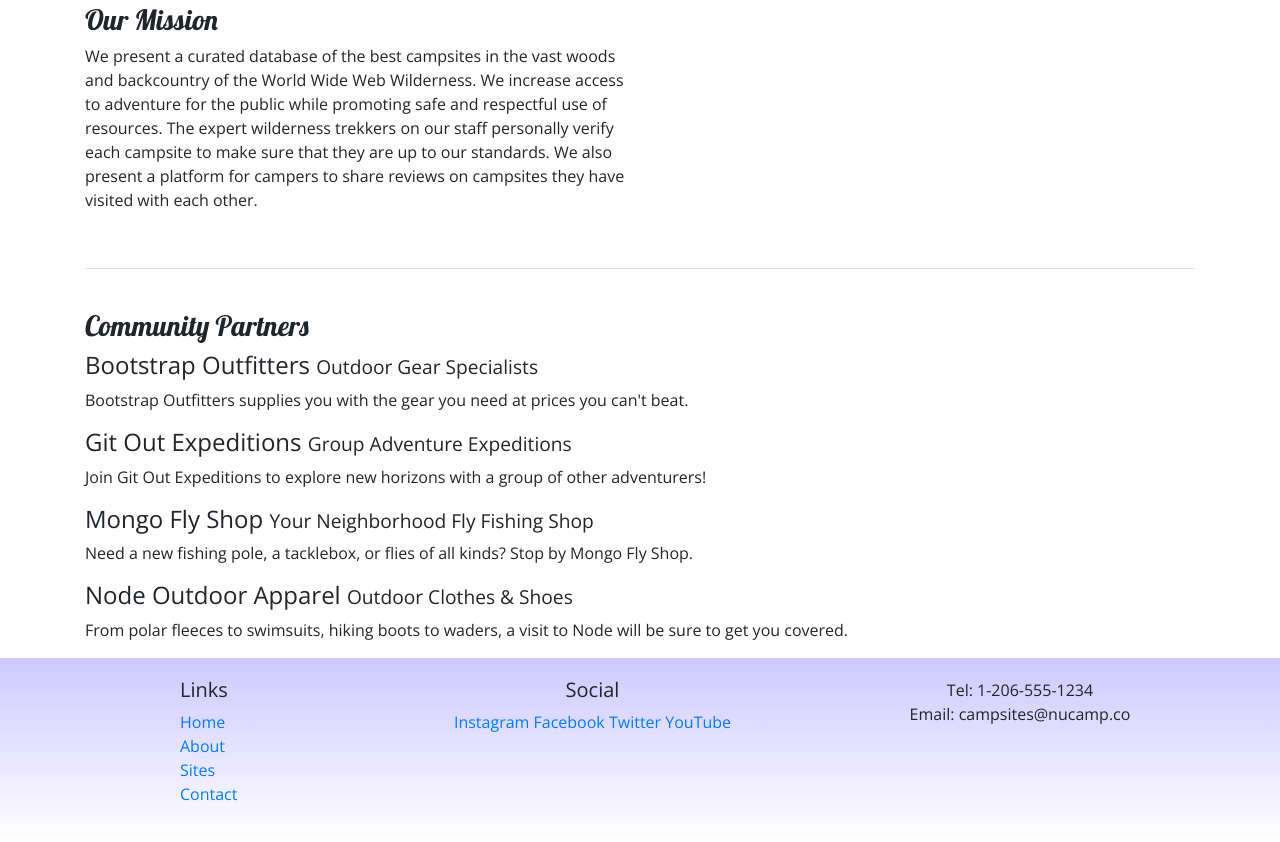
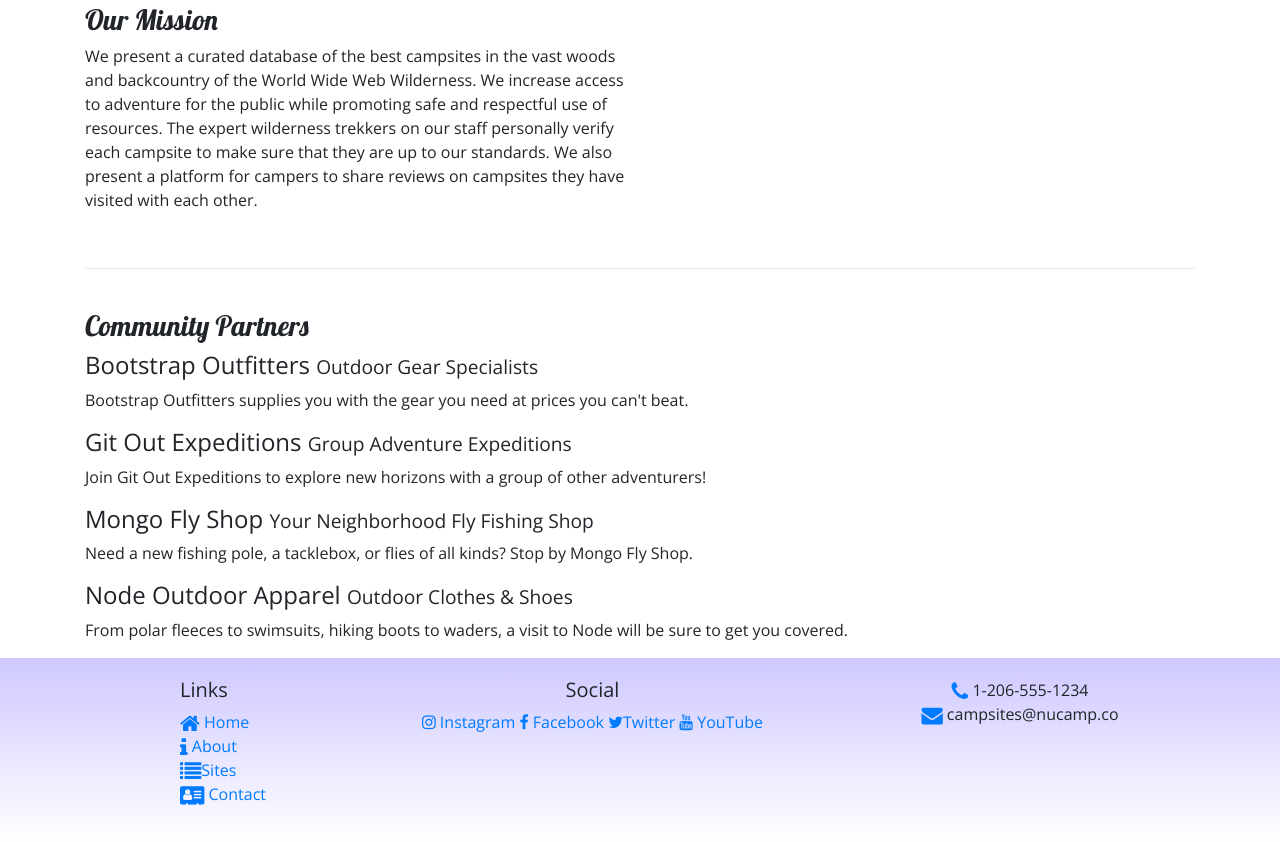
Before and after one commit to crivera6/nucamp-website, a website: page aboutus.html in a window 1280 px wide. Shown: the part 351-1193 px from the top of the page. Drawn offline with nearby package versions, Linux system fonts and the light colour scheme.

Commit message:
Icon Fonts

```diff
--- a/aboutus.html
+++ b/aboutus.html
@@ -10,6 +10,7 @@
     <link rel="stylesheet" href="node_modules/bootstrap/dist/css/bootstrap.min.css" />
 
     <!-- Additional CSS must be placed after Bootstrap CSS -->
+    <link rel="stylesheet" href="node_modules/font-awesome/css/font-awesome.min.css" />
     <link rel="stylesheet" href="https://fonts.googleapis.com/css?family=Lobster|Open+Sans" />
     <link rel="stylesheet" href="css/styles.css" />
     <title>NuCamp: A Better Way To Camp</title>
@@ -90,22 +91,22 @@
                 <div class="col-4 col-sm-2 offset-1">
                     <h5>Links</h5>
                     <ul class="list-unstyled">
-                        <li><a href="index.html">Home</a></li>
-                        <li><a href="#">About</a></li>
-                        <li><a href="#">Sites</a></li>
-                        <li><a href="#">Contact</a></li>
+                        <li><a href="index.html"><i class="fa fa-home fa-lg"></i> Home</a></li>
+                        <li><a href="#"><i class="fa fa-info fa-lg"></i> About</a></li>
+                        <li><a href="#"> <i class="fa fa-list fa-lg"></i>Sites</a></li>
+                        <li><a href="#"><i class="fa fa-address-card fa-lg"></i> Contact</a></li>
                     </ul>
                 </div>
                 <div class="col-6 col-sm-5 text-center">
                     <h5>Social</h5>
-                    <a href="http://instagram.com/">Instagram</a>
-                    <a href="http://facebook.com/">Facebook</a>
-                    <a href="http://twitter.com/">Twitter</a>
-                    <a href="http://youtube.com/">YouTube</a>
+                    <a href="http://instagram.com/"><i class="fa fa-instagram"></i> Instagram</a>
+                    <a href="http://facebook.com/"><i class="fa fa-facebook"></i> Facebook</a>
+                    <a href="http://twitter.com/"><i class="fa fa-twitter"></i>Twitter</a>
+                    <a href="http://youtube.com/"><i class="fa fa-youtube"></i> YouTube</a>
                 </div>
                 <div class="col-sm-4 text-center">
-                    Tel: 1-206-555-1234<br />
-                    Email: campsites@nucamp.co
+                    <i class="fa fa-phone fa-lg text-primary"></i> 1-206-555-1234<br />
+                    <i class="fa fa-envelope fa-lg text-primary"></i> campsites@nucamp.co
                 </div>
            </div>
         </div>
```
Also changed, not shown: index.html (+8 -8 lines).
